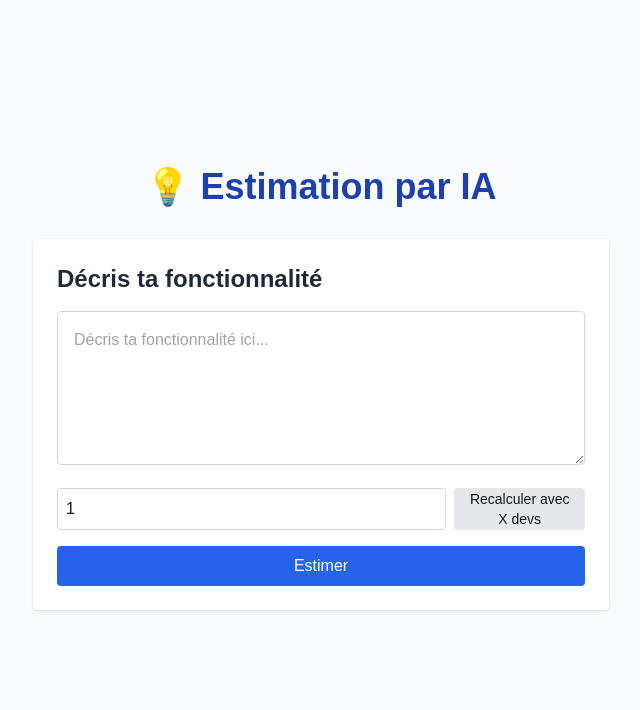
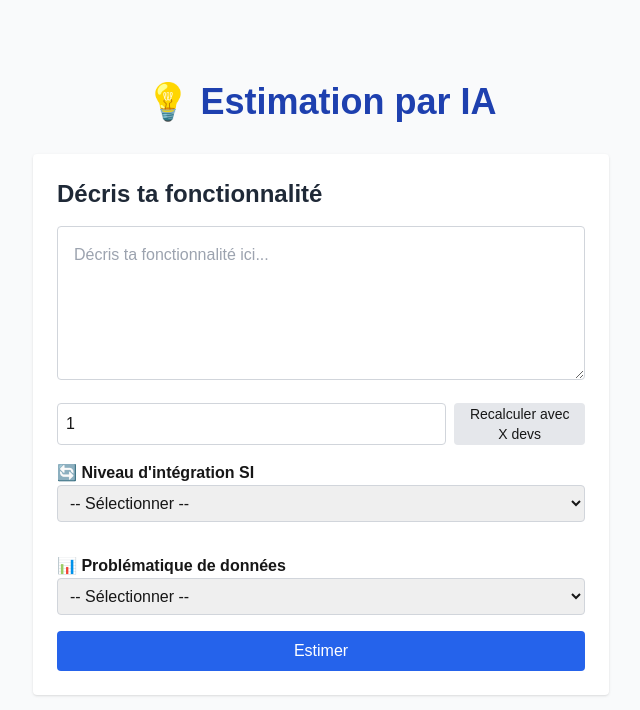
Before and after one commit to IvandeMurard/ai-delivery-estimator, a Next.js app: page / in a window 1280 px wide. Shown: the top 710 px of the page, without its empty margins (319-959 px from the left). Built offline with nearby package versions, Linux system fonts and the light colour scheme.

Commit message:
feat: ajout du sélecteur Problématique de données

```diff
--- a/src/app/page.tsx
+++ b/src/app/page.tsx
@@ -24,6 +24,8 @@ export default function Home() {
   const [feature, setFeature] = useState("")
   const [result, setResult] = useState("")
   const [capacity, setCapacity] = useState(1)
+  const [integrationLevel, setIntegrationLevel] = useState("")
+  const [dataConcern, setDataConcern] = useState("")
   const [showAdvanced, setShowAdvanced] = useState(false)
   const capacityInputRef = useRef<HTMLInputElement>(null)
 
@@ -34,7 +36,12 @@ export default function Home() {
     const response = await fetch("/api/estimate", {
       method: "POST",
       headers: { "Content-Type": "application/json" },
-      body: JSON.stringify({ feature, capacity })
+      body: JSON.stringify({
+        feature,
+        capacity,
+        dataConcern,
+        integrationLevel,
+      })
     })
 
     const data = await response.json()
@@ -79,6 +86,31 @@ export default function Home() {
             Recalculer avec X devs
           </button>
         </div>
+
+        <label className="block font-semibold mt-4">🔄 Niveau d'intégration SI</label>
+        <select
+          className="w-full p-2 border border-gray-300 rounded mb-4"
+          value={integrationLevel}
+          onChange={(e) => setIntegrationLevel(e.target.value)}
+        >
+          <option value="">-- Sélectionner --</option>
+          <option value="Fonction autonome, sans dépendance SI">Aucune intégration</option>
+          <option value="Intégration légère via API ou webhook">Interfaçage simple</option>
+          <option value="Intégration profonde dans plusieurs systèmes (ERP, CRM...)" >Intégration SI complexe</option>
+        </select>
+
+        <label className="block font-semibold mt-4">📊 Problématique de données</label>
+        <select
+          className="w-full p-2 border border-gray-300 rounded mb-4"
+          value={dataConcern}
+          onChange={(e) => setDataConcern(e.target.value)}
+        >
+          <option value="">-- Sélectionner --</option>
+          <option value="Aucune problématique de données">Aucune problématique</option>
+          <option value="Données à migrer ou à nettoyer">Migration/nettoyage de données</option>
+          <option value="Connexion à des sources de données externes">Connexion à des sources externes</option>
+          <option value="Respect de la RGPD ou contraintes légales">Contraintes légales (RGPD, etc.)</option>
+        </select>
 
         <button
           onClick={handleSubmit}
```
